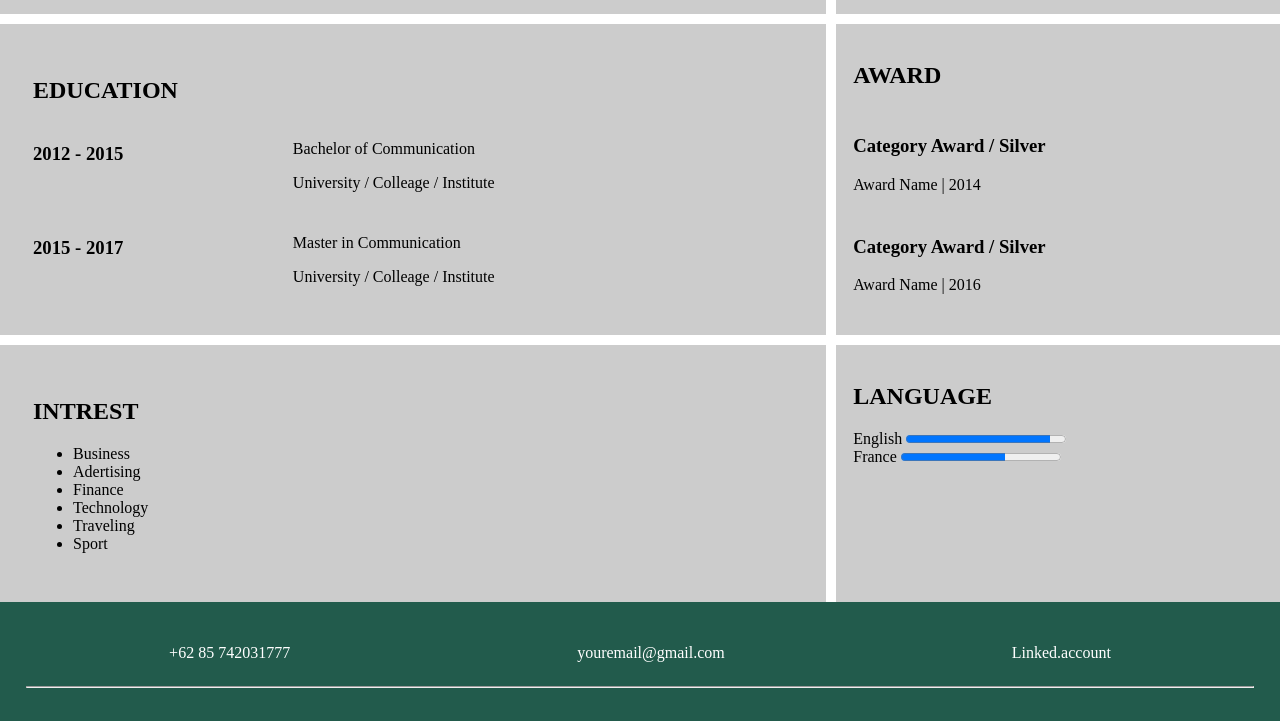
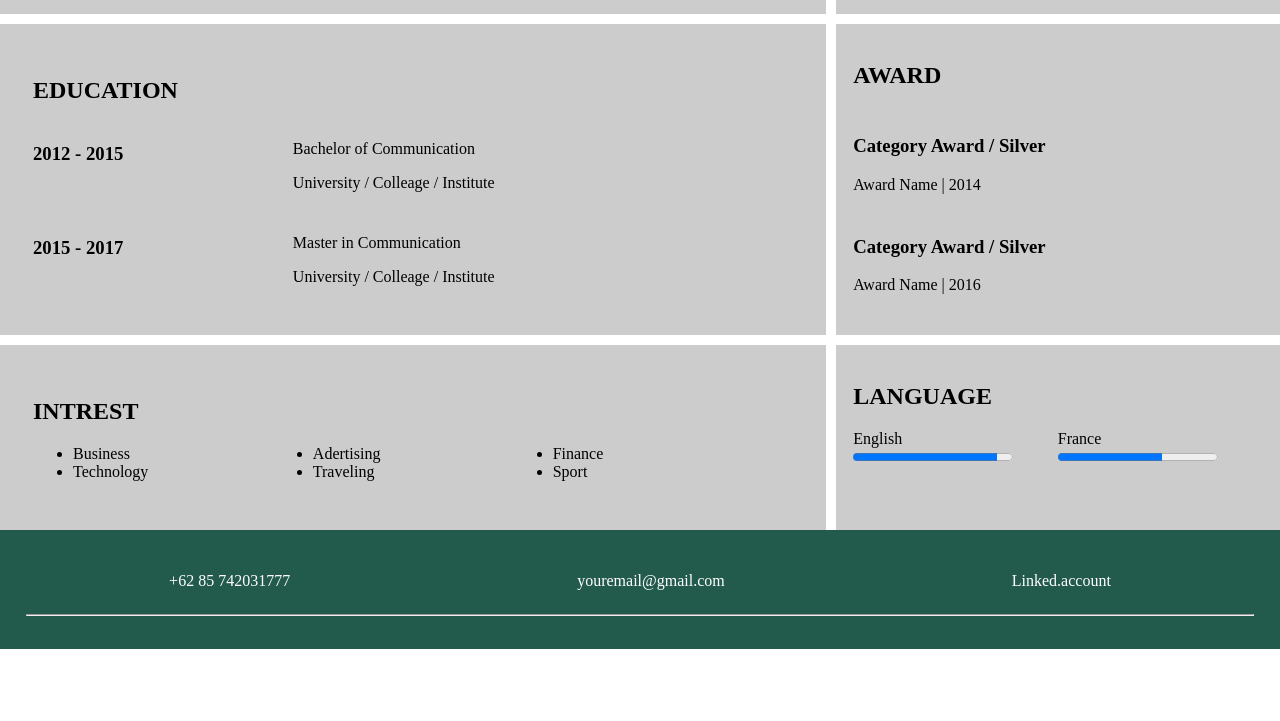
Before and after one commit to sqoor/project1-porfolio, a plain HTML site: page index.html in a window 1280 px wide. Shown: the part 859-1580 px from the top of the page. After the commit the page ends 1508 px from the top, so only its background shows below. Drawn offline with Linux system fonts and the light colour scheme.

Commit message:
added layout to interset and language  sections

```diff
--- a/index.html
+++ b/index.html
@@ -25,7 +25,7 @@
 
 		<div id="grid-container">
 
-			<section id="experience">
+			<section>
 				<h2>EXPERIENCE</h2>
 				<div id="experience">
 					<article>
@@ -87,7 +87,7 @@
 				</div>
 			</section>
 
-			<section id="education">
+			<section>
 				<h2>EDUCATION</h2>
 				<div id="education">
 					<article>
@@ -121,7 +121,7 @@
 
 			<section>
 				<h2>INTREST</h2>
-				<ul>
+				<ul id="intrest">
 					<li>Business</li>
 					<li>Adertising</li>
 					<li>Finance</li>
@@ -133,11 +133,16 @@
 
 			<section>
 				<h2>LANGUAGE</h2>
-				<label>English</label>
-				<progress value="90" max="100">90%</progress>
-				<br>
-				<label>France</label>
-				<progress value="65" max="100">65%</progress>
+				<div id="language">
+					<div>
+						<label>English</label>
+						<progress value="90" max="100">90%</progress>
+					</div>
+					<div>
+						<label>France</label>
+						<progress value="65" max="100">65%</progress>
+					</div>
+				</div>
 			</section>
 		</div>
 
--- a/styles.css
+++ b/styles.css
@@ -96,3 +96,13 @@ section#award {
 	display: grid;
 	align-items: space-around;
 }
+
+ul#intrest {
+	display: grid;
+	grid-template-columns: repeat(3, 1fr);
+}
+
+div#language {
+	display: grid;
+	grid-template-columns: 1fr 1fr;
+}
```
